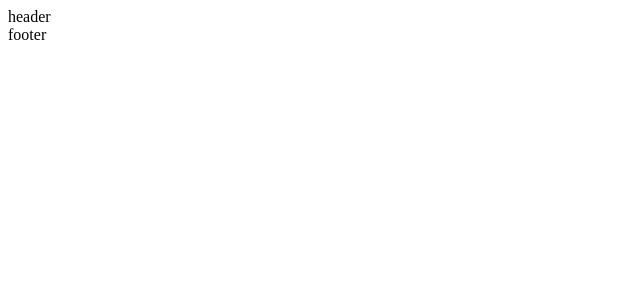
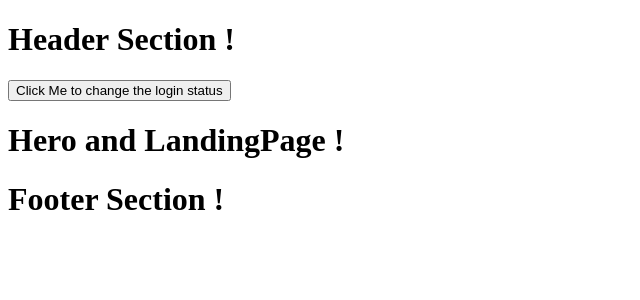
Before and after one commit to karthikreddy-7/InfyTrade, a React (Create React App) app in the folder frontend/infytradefe/: page / in a window 1280 px wide. Shown: the top 300 px of the page, without its empty margins (0-640 px from the left). Built offline with nearby package versions, Linux system fonts and the light colour scheme.

Commit message:
added routing,tailwindCSS

```diff
--- a/frontend/infytradefe/package.json
+++ b/frontend/infytradefe/package.json
@@ -21,7 +21,6 @@
     "recoil": "^0.7.7",
     "redux": "^5.0.1",
     "redux-thunk": "^3.1.0",
-    "tailwindcss": "^3.4.6",
     "web-vitals": "^2.1.4"
   },
   "scripts": {
@@ -47,5 +46,8 @@
       "last 1 firefox version",
       "last 1 safari version"
     ]
+  },
+  "devDependencies": {
+    "tailwindcss": "^3.4.6"
   }
 }
--- a/frontend/infytradefe/src/App.js
+++ b/frontend/infytradefe/src/App.js
@@ -1,21 +1,52 @@
 // src/App.js
-import React from "react";
+
+import React, { useEffect } from "react";
 import {
   BrowserRouter as Router,
   Route,
-  Switch,
-  Redirect,
+  Routes,
+  Navigate,
+  useNavigate,
 } from "react-router-dom";
 import { useSelector } from "react-redux";
 import Header from "./components/header";
 import Footer from "./components/footer";
+import Marketplace from "./components/marketplace/marketplace";
+import LandingPage from "./components/landingPage";
+
+const AppRoutes = () => {
+  const navigate = useNavigate();
+  const isLoggedIn = useSelector((state) => state.auth.isLoggedIn);
+
+  useEffect(() => {
+    // Redirect to Marketplace if logged in
+    if (isLoggedIn) {
+      navigate("/marketplace");
+    } else {
+      navigate("/");
+    }
+  }, [isLoggedIn, navigate]);
+
+  return (
+    <Routes>
+      <Route
+        path="/"
+        element={!isLoggedIn ? <LandingPage /> : <Navigate to="/marketplace" />}
+      />
+      <Route
+        path="/marketplace"
+        element={isLoggedIn ? <Marketplace /> : <Navigate to="/" />}
+      />
+      <Route path="*" element={<Navigate to="/" />} />
+    </Routes>
+  );
+};
 
 const App = () => {
-  const isLoggedIn = useSelector((state) => state.auth.isLoggedIn);
-
   return (
     <Router>
       <Header />
+      <AppRoutes />
       <Footer />
     </Router>
   );
--- a/frontend/infytradefe/src/components/footer.js
+++ b/frontend/infytradefe/src/components/footer.js
@@ -3,7 +3,7 @@ import React from "react";
 const Footer = () => {
   return (
     <>
-      <div>footer</div>
+      <h1 className="text-3xl font-bold underline">Footer Section !</h1>
     </>
   );
 };
--- a/frontend/infytradefe/src/components/header.js
+++ b/frontend/infytradefe/src/components/header.js
@@ -1,9 +1,30 @@
 import React from "react";
+import { useDispatch, useSelector } from "react-redux";
+import { loginSuccess, logout } from "../redux/action";
 
 const Header = () => {
+  const dispatch = useDispatch();
+  const isLoggedIn = useSelector((state) => state.auth.isLoggedIn);
+
+  const handleLoginStatusChange = () => {
+    const user = { name: "John Doe", email: "john.doe@example.com" };
+    console.log(user);
+    if (isLoggedIn) {
+      dispatch(logout());
+    } else {
+      dispatch(loginSuccess(user));
+      console.log(isLoggedIn);
+    }
+  };
+
   return (
     <>
-      <div>header</div>
+      <h1 className="text-3xl font-bold underline">Header Section !</h1>
+      <div>
+        <button onClick={handleLoginStatusChange}>
+          Click Me to change the login status
+        </button>
+      </div>
     </>
   );
 };
--- a/frontend/infytradefe/src/components/landingPage.js
+++ b/frontend/infytradefe/src/components/landingPage.js
@@ -3,7 +3,7 @@ import React from "react";
 const LandingPage = () => {
   return (
     <>
-      <div>landingPage</div>
+      <h1 className="text-3xl font-bold underline">Hero and LandingPage !</h1>
     </>
   );
 };
--- a/frontend/infytradefe/src/components/marketplace/Marketplace.js
+++ b/frontend/infytradefe/src/components/marketplace/Marketplace.js
@@ -3,7 +3,7 @@ import React from "react";
 const Marketplace = () => {
   return (
     <>
-      <div>Marketplace</div>
+      <h1 className="text-3xl font-bold underline"> Market Place Section !</h1>
     </>
   );
 };
--- a/frontend/infytradefe/src/index.js
+++ b/frontend/infytradefe/src/index.js
@@ -4,6 +4,7 @@ import ReactDOM from "react-dom";
 import { Provider } from "react-redux";
 import App from "./App";
 import store from "./redux/store";
+import { BrowserRouter } from "react-router-dom";
 
 ReactDOM.render(
   <Provider store={store}>
--- a/frontend/infytradefe/src/redux/reducers.js
+++ b/frontend/infytradefe/src/redux/reducers.js
@@ -14,6 +14,7 @@ const initialWidgetState = {
 const authReducer = (state = initialAuthState, action) => {
   switch (action.type) {
     case "LOGIN_SUCCESS":
+      console.log("inside authReducer");
       return {
         ...state,
         isLoggedIn: true,
```
Also changed, not shown: frontend/infytradefe/src/index.css (+6 -3 lines), frontend/infytradefe/tailwind.config.js (added, +8 -0 lines), 1 other file (tests, documents, lock files or other folders).
